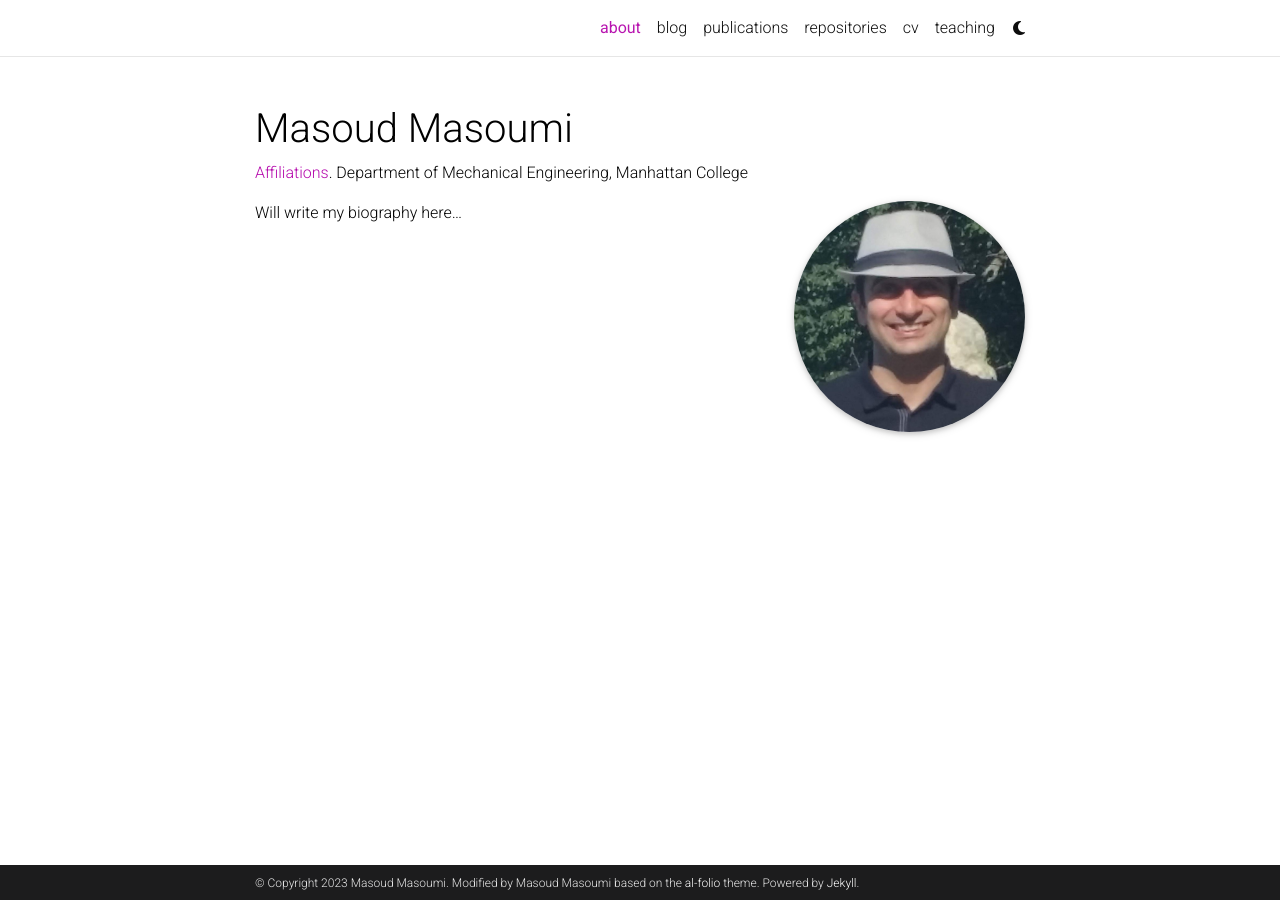
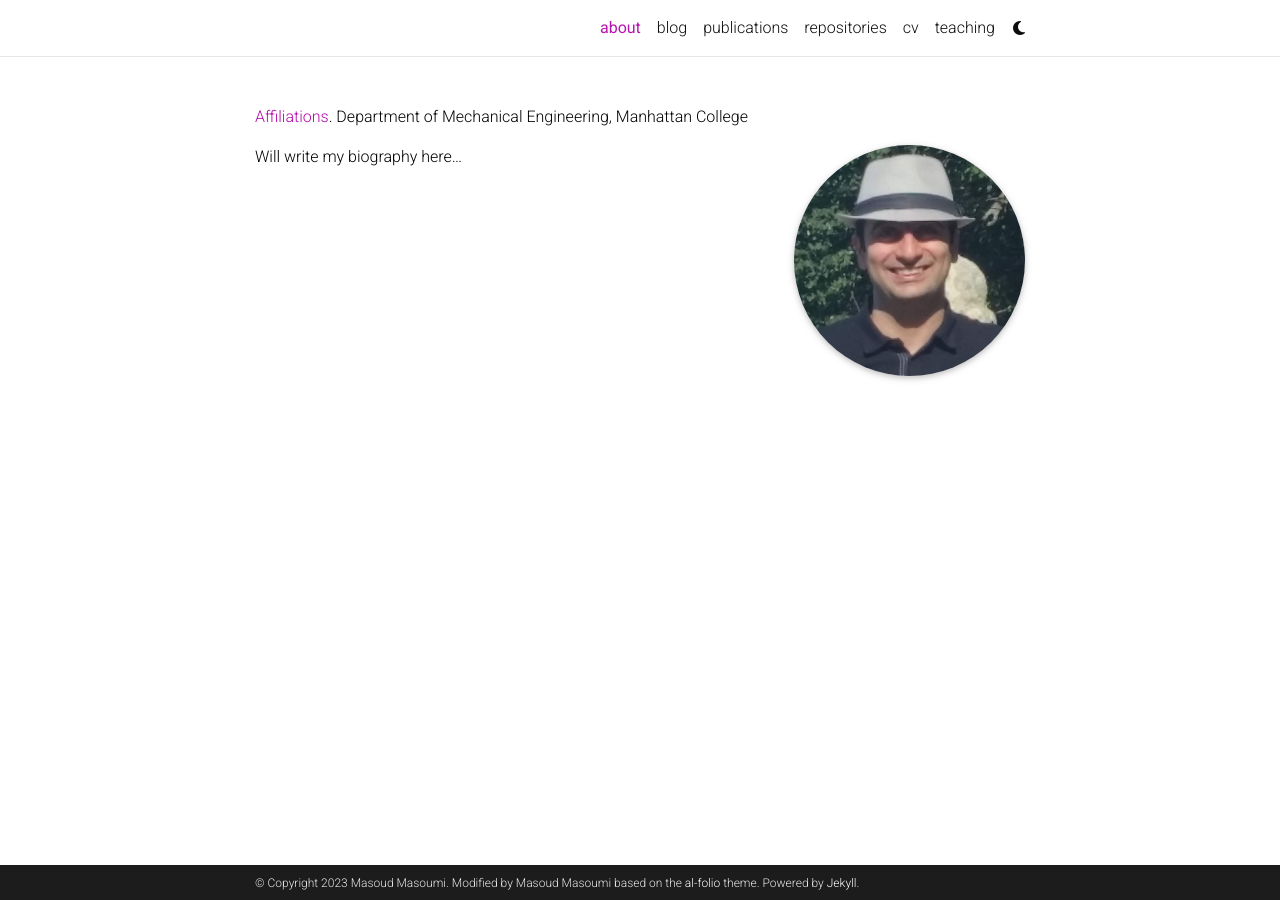
Before and after one commit to MasoudMiM/masoudmim.github.io, a Jekyll site: the page built from _pages/about.md, in a window 1280 px wide. Built offline with Jekyll 4.4.1, drawn with Linux system fonts in a browser that asks for light colours; full-size pictures stand in for the smaller copies a plugin makes; comment, search, counter and statistics services are not loaded; a style sheet for code colours, icons or effects is not loaded.

Commit message:
testing the title

```diff
--- a/_config.yml
+++ b/_config.yml
@@ -2,7 +2,7 @@
 # Site settings
 # -----------------------------------------------------------------------------
 
-title: Masoud Masoumi # the website title (if blank, full name will be used instead)
+title:  # the website title (if blank, full name will be used instead)
 first_name: Masoud
 middle_name:
 last_name: Masoumi
```
